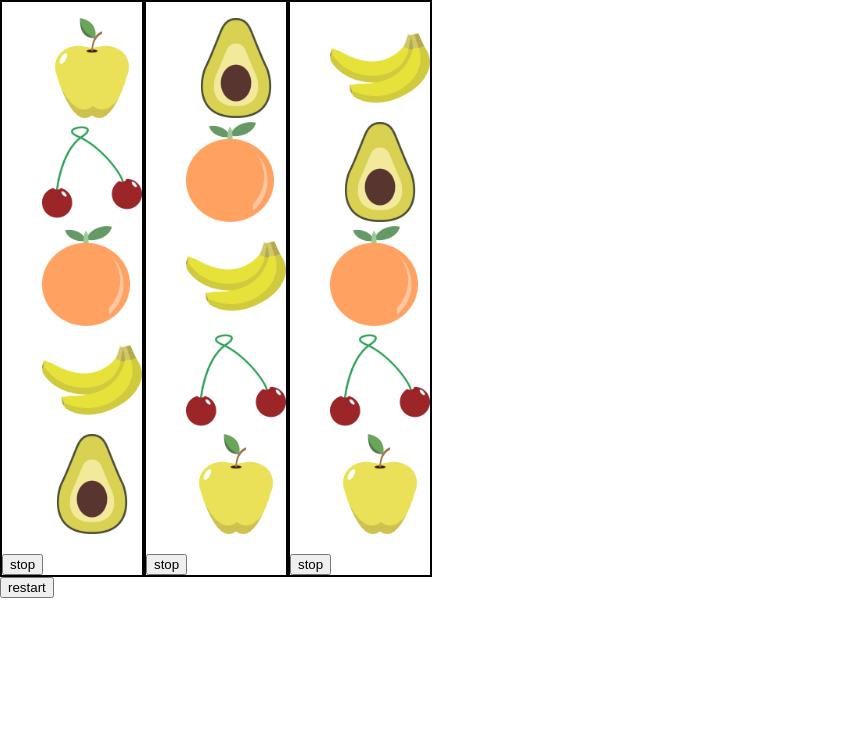
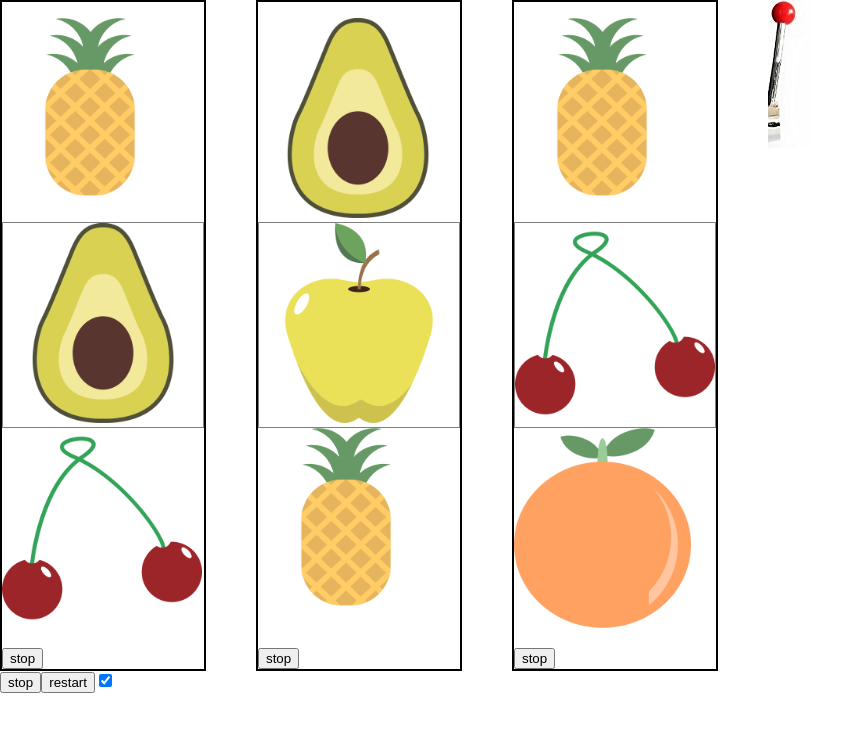
Before and after one commit to wolfbeisz/bandit, a React (Create React App) app: page / in a window 1280 px wide. Shown: the top 732 px of the page, without its empty margins (0-866 px from the left). Built offline with nearby package versions, Linux system fonts and the light colour scheme.

Commit message:
add bandit icon

```diff
--- a/src/App.css
+++ b/src/App.css
@@ -29,14 +29,16 @@
 
 .carousel {
   border: 2px solid black;
+  margin-right: 50px;
 }
 
 .carousel-list {
   list-style-type: none;
+  padding-left: 0;
 }
 
 .carousel-element > img {
-  height: 100px;
+  height: 200px;
 }
 
 .carousel-container {
@@ -44,3 +46,7 @@
   flex-direction: row;
 
 }
+
+.selected {
+  border: 1px solid gray;
+}
--- a/src/App.js
+++ b/src/App.js
@@ -6,8 +6,10 @@ import avocado from './fruit/if_avocado_753486.png';
 import banana from './fruit/if_banana_753487.png';
 import cherry from './fruit/if_cherry_753488.png';
 import orange from './fruit/if_fruit_orange_1898850.png';
+import pineapple from './fruit/if_fruit_pineapple_1898846.png';
+import bandit from './bandit.png';
 
-const images = [apple, avocado, banana, cherry, orange];
+const images = [apple, avocado, banana, cherry, orange, pineapple];
 
 class App extends Component {
   constructor() {
@@ -17,6 +19,8 @@ class App extends Component {
 
     this.haltCarousel = this.haltCarousel.bind(this);
     this.restart = this.restart.bind(this);
+    this.stop = this.stop.bind(this);
+    this.onChangeDirection = this.onChangeDirection.bind(this);
   }
 
   getInitialConfig() {
@@ -27,26 +31,26 @@ class App extends Component {
           images: shuffle(images.slice()),
           selectedIndex: 0,
           halted: false,
-          //todo: add size, maybe even buffer
         },
         {
           id: 1,
           images: shuffle(images.slice()),
           selectedIndex: 0,
           halted: false,
-          //todo: add size, maybe even buffer
         },
         {
           id: 2,
           images: shuffle(images.slice()),
           selectedIndex: 0,
           halted: false,
-          //todo: add size, maybe even buffer
         }
-      ]
+      ],
+      slideDirectionDown: true,
+      status: ''
     };
   }
 
+// todo: respect asynchronity of setState
   tick() {
     this.setState({
       carousels: this.state.carousels.map(config => {
@@ -56,17 +60,28 @@ class App extends Component {
         return {
           id: config.id,
           images: config.images,
-          selectedIndex: (config.selectedIndex + 1) % config.images.length,
+          selectedIndex: this.calculateNextIndex(config.selectedIndex, config.images.length),
           halted: config.halted
         }
       })
     });
   }
 
+  calculateNextIndex(curIndex, imageCount) {
+    if (this.state.slideDirectionDown) {
+      let index = curIndex - 1;
+      if (index < 0) {
+        index = index + imageCount;
+      }
+      return index;
+    }
+    return (curIndex + 1) % imageCount;
+  }
+
   haltCarousel(carouselId) {
     this.setState({
       carousels: this.state.carousels.map(config => {
-        if (config.id == carouselId) {
+        if (config.id === carouselId) {
           return {
             id: config.id,
             images: config.images,
@@ -83,15 +98,46 @@ class App extends Component {
     this.setState(this.getInitialConfig());
   }
 
+  stop() {
+    const activeCarousels = this.state.carousels.filter(item => !item.halted);
+    if (activeCarousels.length > 0) {
+      this.haltCarousel(activeCarousels[0].id);
+    }
+    if (activeCarousels.length === 1) {
+      // set result message
+      const matchingImages = !!this.state.carousels.map(item => item.images[item.selectedIndex]).reduce(function(a, b){ return (a === b) ? a : NaN; });
+      if (matchingImages) {
+        this.setState({
+          status: 'you win!'
+        });
+      }
+      else {
+        this.setState({
+          status: 'you loose!'
+        });
+      }
+    }
+  }
+
+  onChangeDirection(event) {
+    this.setState({
+      onChangeDirection: !event.target.value
+    })
+  }
+
   render() {
     return (
       <div>
-      <div className='carousel-container'>
-        <ImageCarousel id={this.state.carousels[0].id} images={this.state.carousels[0].images} selectedIndex={this.state.carousels[0].selectedIndex} onHalt={this.haltCarousel} />
-        <ImageCarousel id={this.state.carousels[1].id} images={this.state.carousels[1].images} selectedIndex={this.state.carousels[1].selectedIndex} onHalt={this.haltCarousel} />
-        <ImageCarousel id={this.state.carousels[2].id} images={this.state.carousels[2].images} selectedIndex={this.state.carousels[2].selectedIndex} onHalt={this.haltCarousel} />
-      </div>
-      <button onClick={() => this.restart()}>restart</button>
+        <div className='carousel-container'>
+          <ImageCarousel id={this.state.carousels[0].id} images={this.state.carousels[0].images} selectedIndex={this.state.carousels[0].selectedIndex} insertElementsBefore={1} size={3} onHalt={this.haltCarousel} />
+          <ImageCarousel id={this.state.carousels[1].id} images={this.state.carousels[1].images} selectedIndex={this.state.carousels[1].selectedIndex} insertElementsBefore={1} size={3} onHalt={this.haltCarousel} />
+          <ImageCarousel id={this.state.carousels[2].id} images={this.state.carousels[2].images} selectedIndex={this.state.carousels[2].selectedIndex} insertElementsBefore={1} size={3} onHalt={this.haltCarousel} />
+          <div><img src={bandit} alt='onearmed bandit' onClick={this.stop} /></div>
+        </div>
+        <button onClick={this.stop} type='button'>stop</button>
+        <button onClick={() => this.restart()} type='button'>restart</button>
+        <input type='checkbox' onChange={this.onChangeDirection} checked={this.state.slideDirectionDown} value={this.state.slideDirectionDown} />
+        <div><span>{this.state.status}</span></div>
       </div>
     );
   }
--- a/src/components/CarouselImage.js
+++ b/src/components/CarouselImage.js
@@ -2,8 +2,14 @@ import React, {Component} from 'react';
 
 class CarouselImage extends Component {
   render() {
+    let className = 'carousel-element';
+    if (this.props.selected) {
+      className = className  + ' selected'
+    }
     return (
-      <img src={this.props.imageUrl} alt='' />
+      <li className={className}>
+        <img src={this.props.imageUrl} alt='' />
+      </li>
     );
   }
 }
--- a/src/components/ImageCarousel.js
+++ b/src/components/ImageCarousel.js
@@ -6,16 +6,21 @@ class ImageCarousel extends Component {
     const originalImages = this.props.images;
     const copy = originalImages.slice();
     const doubled = originalImages.concat(copy);
-    const result = [];
-    for (let index = this.props.selectedIndex; index < originalImages.length + this.props.selectedIndex; index++) {
-      result.push(doubled[index]);
+    let result = [];
+    if (this.props.selectedIndex - this.props.insertElementsBefore >= 0){
+      //result = doubled.slice(this.props.selectedIndex - this.props.insertElementsBefore, originalImages.length + this.props.selectedIndex - this.props.insertElementsBefore);
+      result = doubled.slice(this.props.selectedIndex - this.props.insertElementsBefore, this.props.selectedIndex - this.props.insertElementsBefore + this.props.size);
+    }
+    else {
+      // replace selectedIndex with lastIndexOf it
+      //result = doubled.slice(this.props.selectedIndex + originalImages.length - this.props.insertElementsBefore, 2 * originalImages.length + this.props.selectedIndex - this.props.insertElementsBefore);
+      result = doubled.slice(this.props.selectedIndex + originalImages.length - this.props.insertElementsBefore, this.props.selectedIndex + originalImages.length - this.props.insertElementsBefore + this.props.size);
     }
 
-    const images = result.map(image =>
+
+    const images = result.map((image, index) =>
       (
-        <li key={image} className='carousel-element'>
-        <CarouselImage imageUrl={image} />
-        </li>
+          <CarouselImage key={image} imageUrl={image} selected={index === this.props.insertElementsBefore}/>
       )
     );
     return images;
@@ -30,6 +35,7 @@ class ImageCarousel extends Component {
         </ul>
         <button
           onClick={() => this.props.onHalt(this.props.id)}
+          type='button'
         >
           stop
         </button>
```
Also changed, not shown: src/bandit.png (added). Lines whose indentation alone changed are shown as unchanged.
